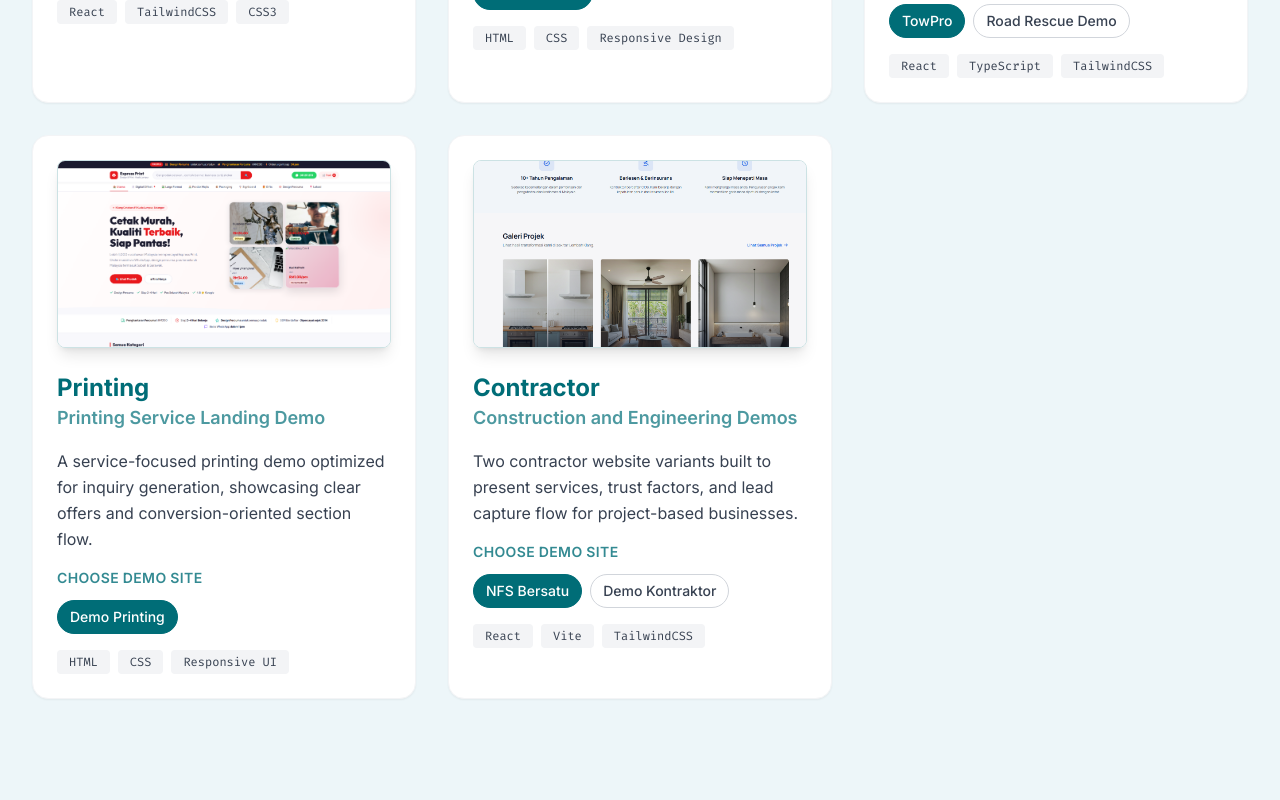
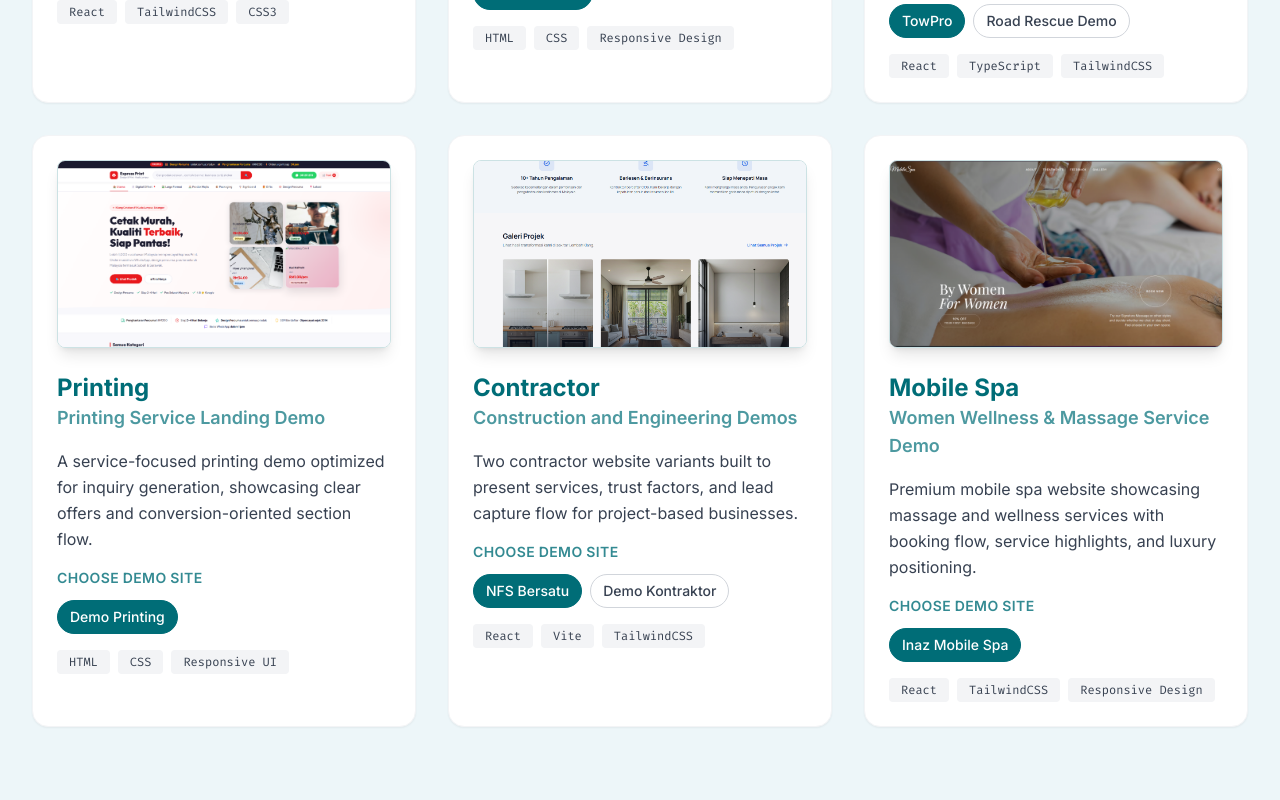
Before and after one commit to MdHafizul/Portfolio, a React (Vite) app: page / in a window 1280 px wide. Shown: the part 5780-6580 px from the top of the page. Built offline with nearby package versions, Linux system fonts and the light colour scheme; the HTML template or start-up script is replaced by a standard one.

Commit message:
new design

```diff
--- a/src/data/portfolio.ts
+++ b/src/data/portfolio.ts
@@ -147,6 +147,17 @@ export const demoProjects = [
       { name: 'Demo Kontraktor', url: 'https://demokontraktor.netlify.app/', image: '/KontratorPro.png' }
     ],
     tech: ['React', 'Vite', 'TailwindCSS']
+  },
+  {
+    id: 'mobile-spa',
+    title: 'Mobile Spa',
+    subtitle: 'Women Wellness & Massage Service Demo',
+    description: 'Premium mobile spa website showcasing massage and wellness services with booking flow, service highlights, and luxury positioning.',
+    image: '/MobileSpa.png',
+    sites: [
+      { name: 'Inaz Mobile Spa', url: 'https://inmobilespa.netlify.app/', image: '/MobileSpa.png' }
+    ],
+    tech: ['React', 'TailwindCSS', 'Responsive Design']
   }
 ];
 
--- a/src/data/quotation.ts
+++ b/src/data/quotation.ts
@@ -9,8 +9,8 @@ export const quotationInfo = {
     {
       id: 'landing-page',
       name: 'Package A — Landing Page Development',
-      price: 'RM 800',
-      basePrice: 800,
+      price: 'RM 1200',
+      basePrice: 1200,
       urgentFee: 500,
       description: 'Modern responsive landing page with conversion-focused layout',
       includes: [
--- a/src/sections/Quotation.tsx
+++ b/src/sections/Quotation.tsx
@@ -97,7 +97,7 @@ const Quotation: React.FC = () => {
                   <div className="mb-4 md:mb-6">
                     <div className="flex items-baseline gap-2">
                       <span className="text-3xl md:text-4xl lg:text-5xl font-black">
-                        {pkg.id === 'landing-page' ? 'RM 800' : 'RM 2,000+'}
+                        {pkg.id === 'landing-page' ? 'RM 1200' : 'RM 2,000+'}
                       </span>
                       <span className={`text-sm md:text-base lg:text-lg ${pkg.popular ? 'text-white/70' : 'text-gray-500'}`}>
                         {pkg.id === 'landing-page' ? 'one-time' : 'starting'}
```
Also changed, not shown: public/MobileSpa.png (added).
